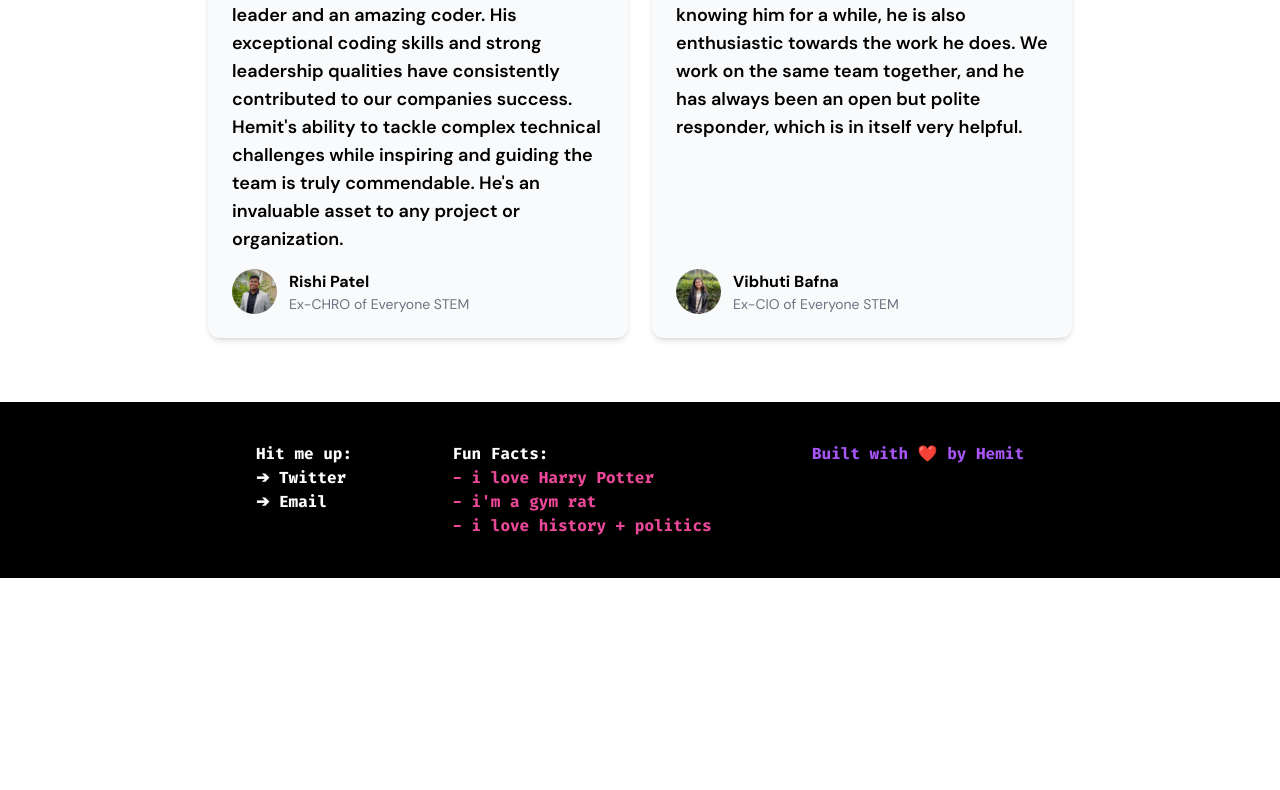
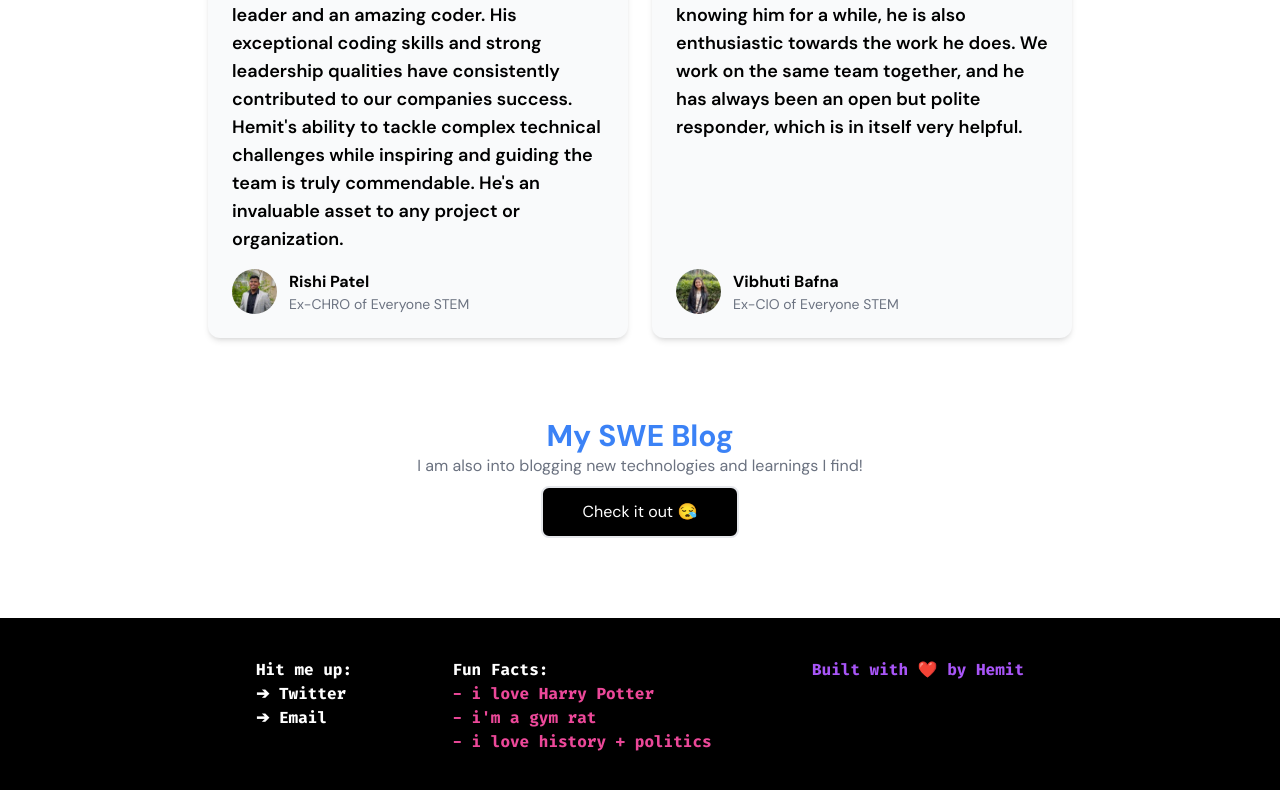
Before and after one commit to Hemit99123/personal-website, a Next.js app: page / in a window 1280 px wide. Shown: the part 2960-3750 px from the top of the page. Before the commit the page ends 3538 px from the top, so only its background shows below. Built offline with nearby package versions, Linux system fonts and the light colour scheme.

Commit message:
added blog section

```diff
--- a/src/app/page.tsx
+++ b/src/app/page.tsx
@@ -1,3 +1,4 @@
+import BlogSection from '@/components/BlogSection'
 import Experience from '@/components/Experience'
 import Footer from '@/components/Footer'
 import Hero from '@/components/Hero'
@@ -14,6 +15,7 @@ const page = () => {
       <Experience />
       <Skills />
       <Testimonials />
+      <BlogSection />
       <Footer />
     </div>
   )
--- /dev/null
+++ b/src/components/BlogSection.tsx
@@ -0,0 +1,23 @@
+"use client"
+
+import React from 'react'
+import {useRouter} from "next/navigation"
+
+const BlogSection = () => {
+
+    const router = useRouter()
+
+    const handleGoBlog = () => {
+        router.push("https://hemitdev.wordpress.com/")
+    }
+
+  return (
+    <div className="flex flex-col items-center my-20">
+        <h2 className="text-blue-500 font-bold text-3xl">My SWE Blog</h2>
+        <p className="text-gray-500">I am also into blogging new technologies and learnings I find!</p>
+        <button onClick={handleGoBlog} className="bg-black text-white px-10 py-3 rounded-lg hover:bg-white hover:text-black duration-500 border-2 mt-2">Check it out 😪</button>
+    </div>
+  )
+}
+
+export default BlogSection
```
